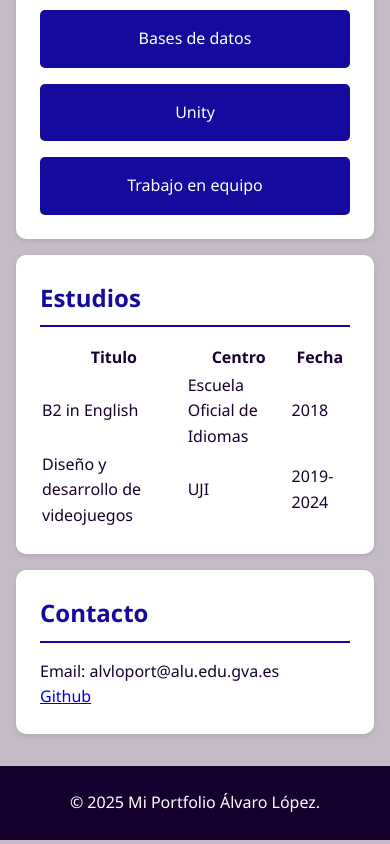
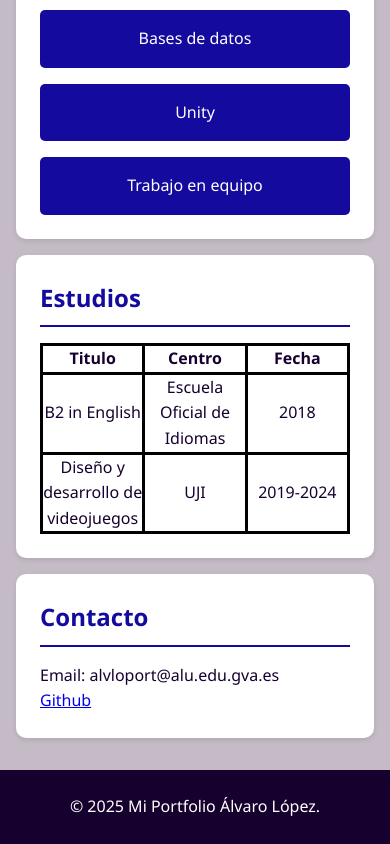
Before and after one commit to alvaroloport/mi-portfolio, a plain HTML site: page index.html in a window 390 px wide. Shown: the part 1740-2584 px from the top of the page. Drawn offline with Linux system fonts and the light colour scheme.

Commit message:
Añadir estilo para tabla

```diff
--- a/styles.css
+++ b/styles.css
@@ -95,4 +95,11 @@ section {
 margin: 1rem;
 padding: 1.5rem;
 }
+table, th, td{
+text-align: center;
+table-layout: fixed;
+width: 100%;
+border-collapse: collapse;
+border: 3px solid black;
 }
+}
```
